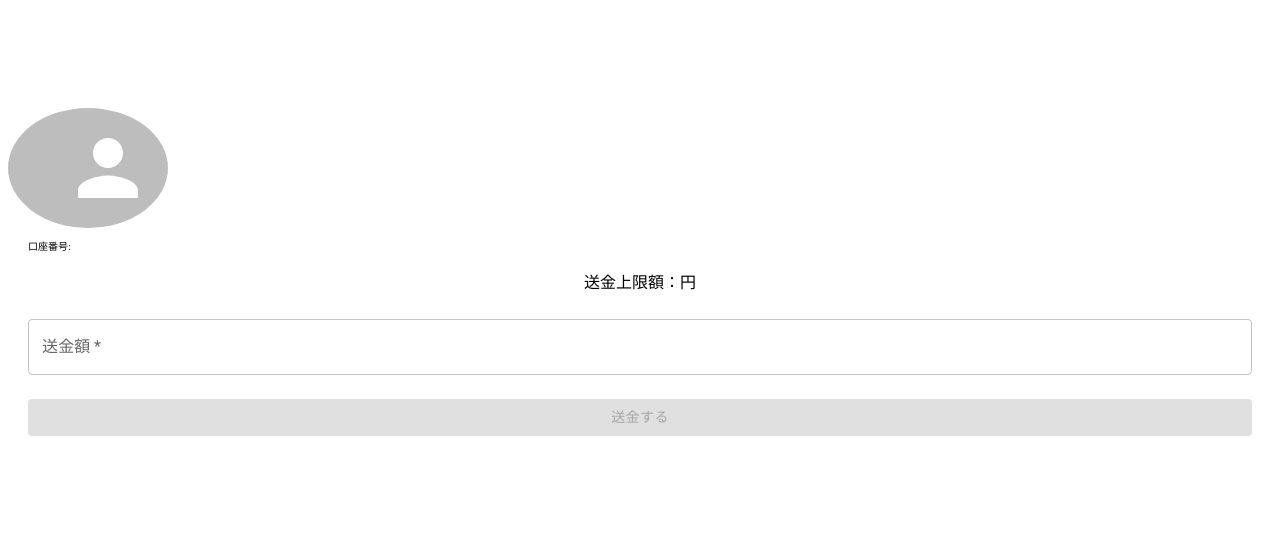
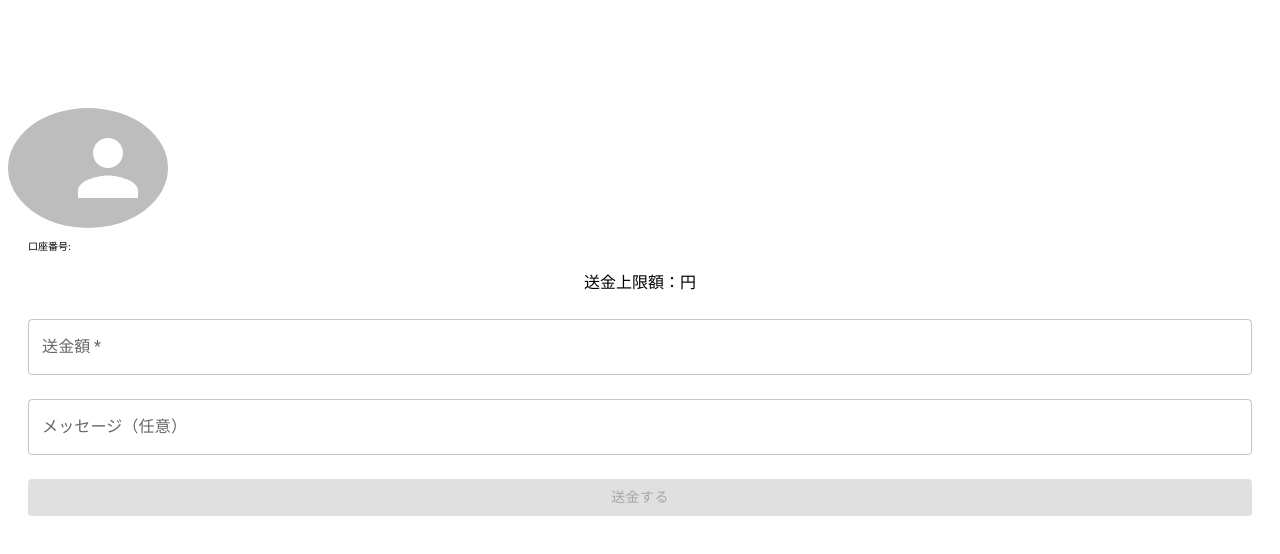
Before and after one commit to yana-rikuto/mocachan, a React (Vite) app in the folder vite-project/: page /send/1 in a window 1280 px wide. Shown: the top 554 px of the page. Built offline with nearby package versions, Linux system fonts and the light colour scheme; no server answers.

Commit message:
sendページにメッセージ機能を追加しました

```diff
--- a/vite-project/src/pages/Send.jsx
+++ b/vite-project/src/pages/Send.jsx
@@ -8,13 +8,16 @@ const Send = () => {
   const [user, setUser] = useState({});
   const [dstUser, setDstUser] = useState({});
   const [amount, setAmount] = useState('')
+  const [message, setMessage] = useState('');
+
 
   const hundleSubmit = async () => {
     const url = 'http://localhost:3000/remittance_histories';
     const data = {
       src_id: user.id,
       dst_id: dstUser.id,
-      amount: Number(amount)
+      amount: Number(amount),
+      message: message
     };
     try {
       const response = await fetch(url, {
@@ -80,6 +83,11 @@ const Send = () => {
           value={amount}
           onChange={(event) => setAmount(event.target.value)}
         />
+        <TextField
+          label="メッセージ（任意）"
+          value={message}
+          onChange={(event) => setMessage(event.target.value)}
+        />
         <Button variant="contained" color="primary" onClick={hundleSubmit} disabled={!amount}>
           送金する
         </Button>
```
